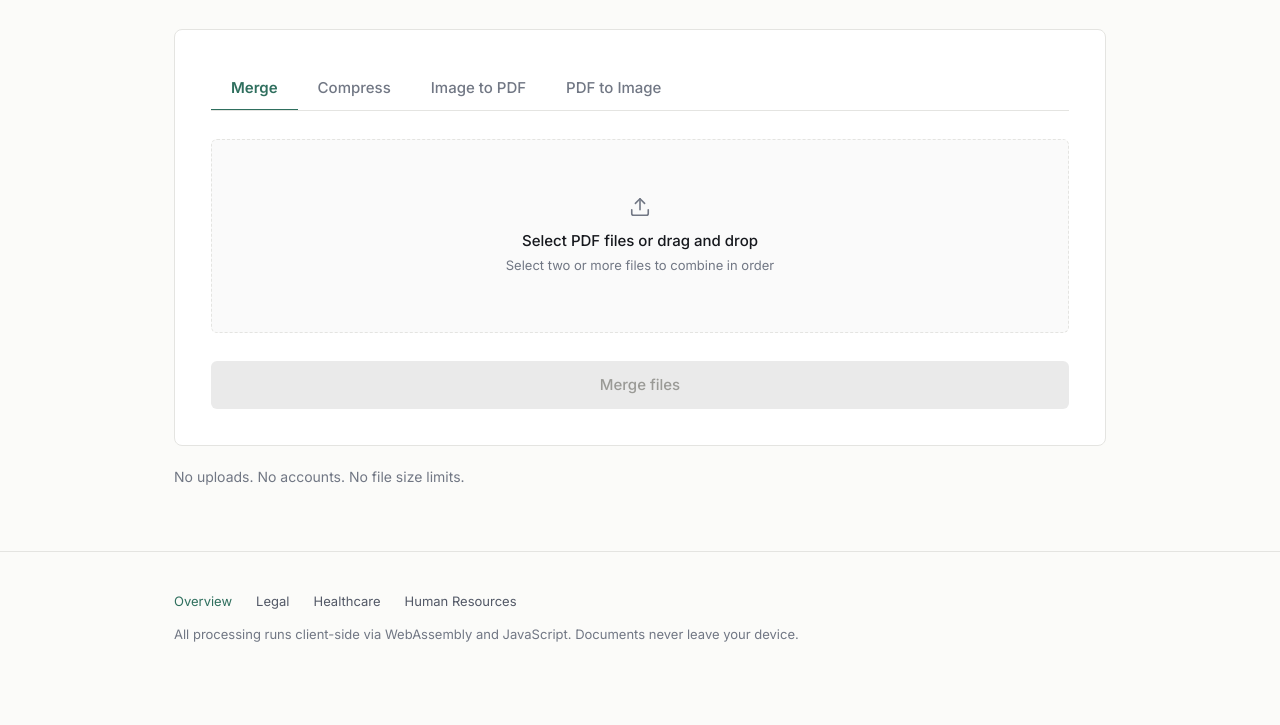
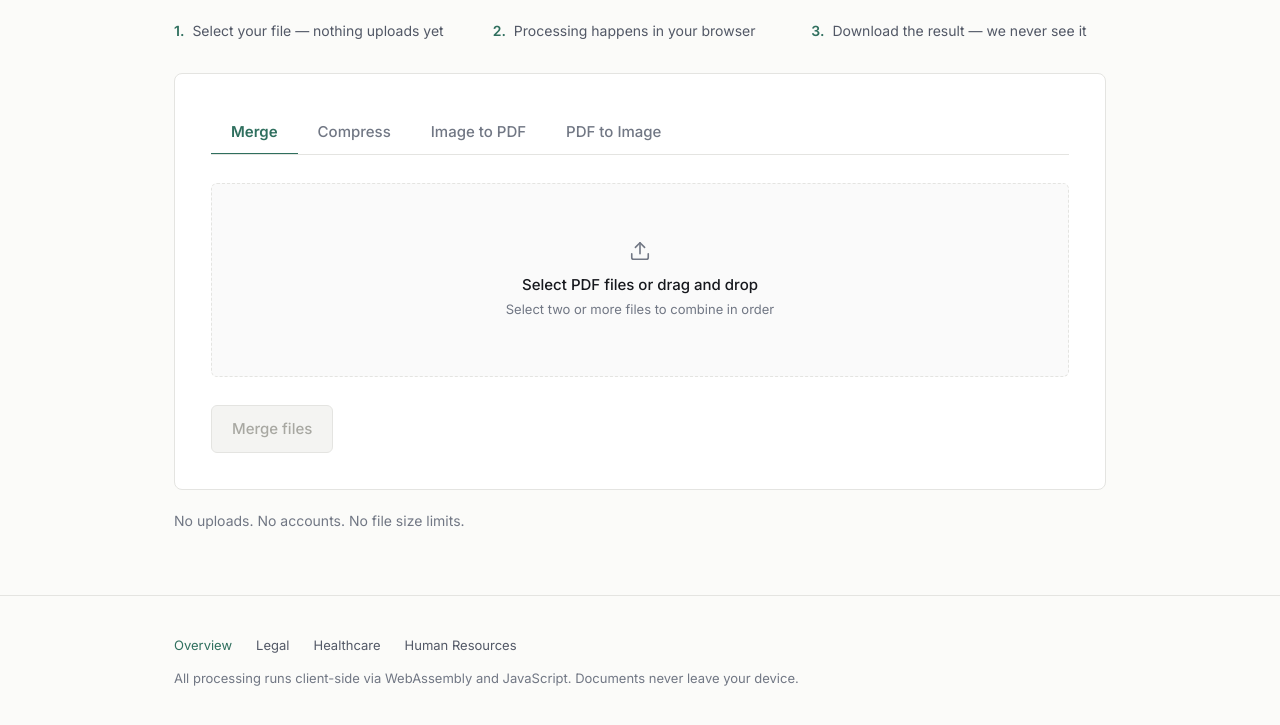
Before and after one commit to anupacj/QuietPDF, a website built with Vite: page index.html in a window 1280 px wide. Shown: the part 223-948 px from the top of the page. Before the commit the page ends 923 px from the top, so only its background shows below. Built offline with nearby package versions, Linux system fonts and the light colour scheme.

Commit message:
Add trust context strip and fix button active states

```diff
--- a/index.html
+++ b/index.html
@@ -28,6 +28,20 @@
       <section class="hero-section">
         <h1 class="hero-headline">Private, in-browser PDF utilities</h1>
         <p class="hero-subhead">Merge, compress, and convert documents locally. No files are uploaded to any server or third party.</p>
+        <div class="trust-strip">
+          <div class="trust-step">
+            <span class="trust-step-num">1.</span>
+            <span class="trust-step-text">Select your file &mdash; nothing uploads yet</span>
+          </div>
+          <div class="trust-step">
+            <span class="trust-step-num">2.</span>
+            <span class="trust-step-text">Processing happens in your browser</span>
+          </div>
+          <div class="trust-step">
+            <span class="trust-step-num">3.</span>
+            <span class="trust-step-text">Download the result &mdash; we never see it</span>
+          </div>
+        </div>
       </section>
 
       <!-- 3. Tool Workspace -->
--- a/src/styles/style.css
+++ b/src/styles/style.css
@@ -592,42 +592,94 @@ body {
   background-color: var(--accent-soft);
 }
 
+/* Trust / Context Strip */
+.trust-strip {
+  display: grid;
+  grid-template-columns: repeat(3, 1fr);
+  gap: 1.5rem;
+  margin-top: 1.5rem;
+}
+
+@media (max-width: 680px) {
+  .trust-strip {
+    grid-template-columns: 1fr;
+    gap: 0.75rem;
+    margin-top: 1.25rem;
+  }
+}
+
+.trust-step {
+  display: flex;
+  align-items: baseline;
+  gap: 0.5rem;
+  font-size: 0.875rem;
+  line-height: 1.45;
+  color: var(--text-muted);
+}
+
+.trust-step-num {
+  font-family: var(--font-sans);
+  font-weight: 600;
+  color: var(--accent);
+  font-size: 0.875rem;
+  flex-shrink: 0;
+}
+
+.trust-step-text {
+  color: var(--text-muted);
+}
+
 /* Actions & Primary Buttons */
 .actions {
   margin-top: 1.75rem;
 }
 
 .btn-primary {
-  width: 100%;
-  display: flex;
+  display: inline-flex;
   align-items: center;
   justify-content: center;
   gap: 0.5rem;
-  background-color: var(--accent);
-  color: #FFFFFF;
   font-family: var(--font-sans);
   font-size: 0.9375rem;
   font-weight: 500;
   padding: 0.85rem 1.25rem;
-  border: 1px solid transparent;
+  border: 1px solid var(--accent);
   border-radius: var(--radius-md);
   cursor: pointer;
-  transition: background-color 0.15s ease;
+  transition: background-color 0.15s ease, border-color 0.15s ease, color 0.15s ease;
+}
+
+.btn-primary:not(:disabled) {
+  background-color: #2F6F5E;
+  border-color: #2F6F5E;
+  color: #FFFFFF;
+  cursor: pointer;
 }
 
 .btn-primary:hover:not(:disabled) {
   background-color: var(--accent-hover);
+  border-color: var(--accent-hover);
+  color: #FFFFFF;
 }
 
 .btn-primary:active:not(:disabled) {
   background-color: var(--accent-active);
+  border-color: var(--accent-active);
+  color: #FFFFFF;
 }
 
 .btn-primary:disabled {
-  background-color: #EAEAEA;
-  color: #9A9A96;
-  border-color: transparent;
+  background-color: #F4F4F2;
+  color: #A8A8A2;
+  border: 1px solid #E4E4E1;
   cursor: not-allowed;
+}
+
+.btn-primary:disabled:has(.spinner) {
+  background-color: var(--accent);
+  border-color: var(--accent);
+  color: #FFFFFF;
+  cursor: wait;
 }
 
 .spinner {
@@ -637,11 +689,6 @@ body {
   border-top-color: #ffffff;
   border-radius: 50%;
   animation: spin 0.6s linear infinite;
-}
-
-.btn-primary:disabled .spinner {
-  border-color: rgba(100, 116, 139, 0.3);
-  border-top-color: var(--text-dim);
 }
 
 @keyframes spin {
```
Also changed, not shown: healthcare/index.html (+14 -0 lines), hr/index.html (+14 -0 lines), legal/index.html (+14 -0 lines).
